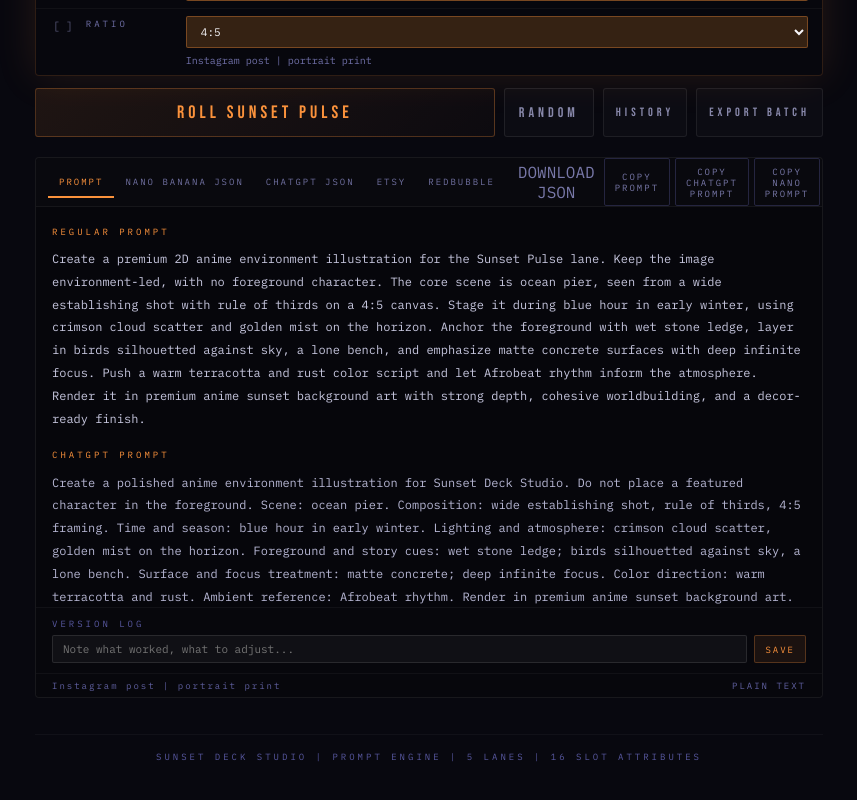
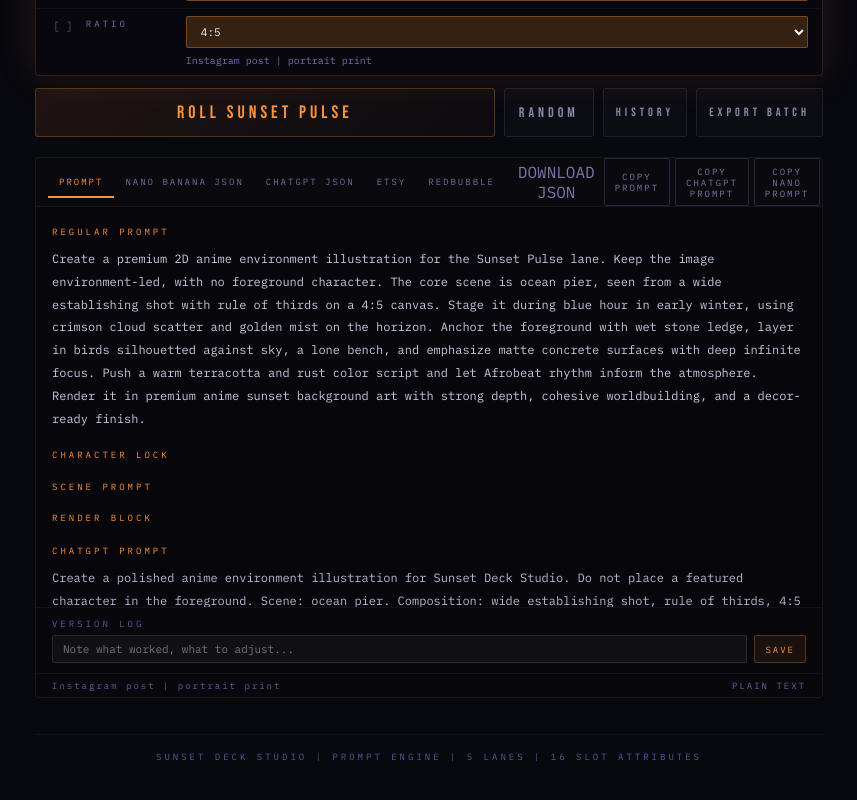
Before and after one commit to romanalva/AnimeOCGenerator, a React (Vite) app: page / in a window 1280 px wide. Shown: the part 1044-1844 px from the top of the page, without its empty margins (211-1068 px from the left). Built offline with nearby package versions, Linux system fonts and the light colour scheme.

Commit message:
Refactor portrait prompt builder into modular compressed blocks

```diff
--- a/src/OutputCard.jsx
+++ b/src/OutputCard.jsx
@@ -138,6 +138,24 @@ export const OutputCard = memo(function OutputCard({
           </div>
           <div style={{ color: "#c8c8e0", marginBottom: 16, whiteSpace: "pre-wrap", wordBreak: "break-word" }}>
             {result.regularPrompt}
+          </div>
+          <div style={{ fontSize: 9, letterSpacing: 3, color: accentColor, textTransform: "uppercase", marginBottom: 8 }}>
+            Character Lock
+          </div>
+          <div style={{ color: "#b7b7d4", marginBottom: 14, whiteSpace: "pre-wrap", wordBreak: "break-word" }}>
+            {result.characterLockPrompt}
+          </div>
+          <div style={{ fontSize: 9, letterSpacing: 3, color: accentColor, textTransform: "uppercase", marginBottom: 8 }}>
+            Scene Prompt
+          </div>
+          <div style={{ color: "#b7b7d4", marginBottom: 14, whiteSpace: "pre-wrap", wordBreak: "break-word" }}>
+            {result.scenePrompt}
+          </div>
+          <div style={{ fontSize: 9, letterSpacing: 3, color: accentColor, textTransform: "uppercase", marginBottom: 8 }}>
+            Render Block
+          </div>
+          <div style={{ color: "#b7b7d4", marginBottom: 16, whiteSpace: "pre-wrap", wordBreak: "break-word" }}>
+            {result.renderBlockPrompt}
           </div>
           <div style={{ fontSize: 9, letterSpacing: 3, color: accentColor, textTransform: "uppercase", marginBottom: 8 }}>
             ChatGPT Prompt
--- a/src/portraitData.js
+++ b/src/portraitData.js
@@ -677,6 +677,17 @@ function uniqueList(items, limit = items.length) {
   return [...new Set(items.filter(Boolean))].slice(0, limit);
 }
 
+const DEFAULT_NEGATIVE_PROMPT =
+  "low quality, blurry, bad anatomy, malformed hands, extra fingers, extra limbs, asymmetrical eyes, facial distortion, muddy colors, text, watermark, logo";
+
+const SYNONYM_GROUPS = [
+  ["anime poster art", "modern anime poster art", "premium anime poster art", "key visual"],
+  ["premium", "polished", "commercial"],
+  ["high detail", "hyperdetailed", "illustration-grade detailing", "8k quality"],
+  ["neon glow", "neon-tinged", "neon signs", "glowing screens"],
+  ["mysterious", "sultry", "alluring"],
+];
+
 function pickFrom(pool, fallback = []) {
   const source = pool?.length ? pool : fallback;
   return rand(source);
@@ -725,6 +736,167 @@ function joinNatural(parts, joiner = ", ") {
   return parts.filter(Boolean).join(joiner);
 }
 
+function normalizeToken(value = "") {
+  return value.toLowerCase().replace(/[^a-z0-9\s-]/g, "").replace(/\s+/g, " ").trim();
+}
+
+function toList(value) {
+  return Array.isArray(value) ? value : value ? [value] : [];
+}
+
+function canonicalizeSynonyms(items) {
+  const used = new Set();
+  return items.filter((item) => {
+    const normalized = normalizeToken(item);
+    const synonymGroup = SYNONYM_GROUPS.find((group) =>
+      group.some((entry) => normalized.includes(normalizeToken(entry))),
+    );
+    const key = synonymGroup ? synonymGroup[0] : normalized;
+    if (!key || used.has(key)) {
+      return false;
+    }
+    used.add(key);
+    return true;
+  });
+}
+
+export function dedupeDescriptors(list = []) {
+  const deduped = [];
+  const seen = new Set();
+  toList(list).forEach((item) => {
+    if (!item) {
+      return;
+    }
+    const normalized = normalizeToken(item);
+    if (!normalized || seen.has(normalized)) {
+      return;
+    }
+    seen.add(normalized);
+    deduped.push(item.trim());
+  });
+
+  return canonicalizeSynonyms(deduped);
+}
+
+function truncateByWordLimit(text = "", wordLimit = 25) {
+  const words = text.trim().split(/\s+/).filter(Boolean);
+  if (words.length <= wordLimit) {
+    return text.trim();
+  }
+  return words.slice(0, wordLimit).join(" ");
+}
+
+function firstDistinct(options = [], fallback = "") {
+  const deduped = dedupeDescriptors(options);
+  return deduped[0] ?? fallback;
+}
+
+function resolveCameraTerms(prompt) {
+  const framing = firstDistinct([prompt.shot_type, prompt.composition]);
+  const lens = firstDistinct([prompt.camera_lens]);
+  return { framing, lens };
+}
+
+function resolvePrimaryMood(moodValue = "") {
+  const [dominant, secondary] = moodValue
+    .split(/\s+and\s+/i)
+    .map((token) => token.trim())
+    .filter(Boolean);
+
+  return secondary ? `${dominant} and ${secondary}` : dominant || moodValue;
+}
+
+function resolveRenderStack(prompt) {
+  return {
+    mainStyle: firstDistinct([prompt.anime_render_style, ...(prompt.style_tags ?? [])]),
+    linework: firstDistinct([prompt.linework_style]),
+    shading: firstDistinct([prompt.shading_style]),
+    finish: dedupeDescriptors([...(prompt.style_tags ?? []), prompt.anime_eye_render]).slice(0, 2),
+  };
+}
+
+export function buildCharacterLock(prompt) {
+  const subject = "woman";
+  const identityTraits = dedupeDescriptors([
+    prompt.body_type,
+    prompt.skin_tone,
+    prompt.face_shape?.replace("elegant ", ""),
+    `${prompt.eye_color} eyes`,
+    prompt.hair_length?.replace("long with ", "long "),
+    prompt.hair_color ? `${prompt.hair_color} hair` : "",
+    prompt.hair_style,
+    prompt.expression,
+  ]);
+
+  return truncateByWordLimit(
+    `clearly adult ${subject}, ${identityTraits.join(", ")}`.replace(/\s+,/g, ","),
+    25,
+  );
+}
+
+function buildOutfitSection(prompt) {
+  return truncateByWordLimit(
+    dedupeDescriptors([prompt.outfit, prompt.accessories])
+      .filter((item) => item !== "no accessories")
+      .join(", "),
+    18,
+  );
+}
+
+export function buildSceneBlock(prompt) {
+  const { framing, lens } = resolveCameraTerms(prompt);
+  const poseAndFraming = truncateByWordLimit(
+    dedupeDescriptors([prompt.pose, framing, lens]).join(", "),
+    20,
+  );
+
+  const environmentLight = truncateByWordLimit(
+    dedupeDescriptors([
+      prompt.setting,
+      prompt.time_of_day,
+      prompt.lighting,
+      prompt.color_palette,
+      resolvePrimaryMood(prompt.mood),
+      prompt.weather_atmosphere,
+    ]).join(", "),
+    25,
+  );
+
+  return { poseAndFraming, environmentLight };
+}
+
+export function buildRenderBlock(prompt) {
+  const render = resolveRenderStack(prompt);
+  return truncateByWordLimit(
+    dedupeDescriptors([
+      render.mainStyle,
+      render.linework,
+      render.shading,
+      ...render.finish,
+    ]).join(", "),
+    18,
+  );
+}
+
+export function buildNegativePrompt() {
+  return DEFAULT_NEGATIVE_PROMPT;
+}
+
+export function compressPromptSections(sections) {
+  return {
+    characterLock: truncateByWordLimit(sections.characterLock, 25),
+    outfit: truncateByWordLimit(sections.outfit, 18),
+    poseAndFraming: truncateByWordLimit(sections.poseAndFraming, 20),
+    environmentLight: truncateByWordLimit(sections.environmentLight, 25),
+    renderBlock: truncateByWordLimit(sections.renderBlock, 18),
+    negativePrompt: buildNegativePrompt(),
+  };
+}
+
+export function assembleFinalPrompt(sections) {
+  return `Create a high-quality anime illustration of a ${sections.characterLock}. She wears ${sections.outfit}. She is ${sections.poseAndFraming}. Set in ${sections.environmentLight}. Style: ${sections.renderBlock}.\n\nNegative prompt: ${sections.negativePrompt}`;
+}
+
 function buildScenarioAwareTags(overrides, scenario, stylePackage) {
   if (overrides.style_tags) {
     return overrides.style_tags;
@@ -765,19 +937,32 @@ export function getOrientationForAspectRatio(aspectRatio) {
 }
 
 function buildPortraitNegativePrompt(prompt) {
-  return uniqueList(prompt.negative_tags, 14).join(", ");
+  return buildNegativePrompt(prompt);
 }
 
 function buildPortraitRegularPrompt(prompt) {
-  return `Create a premium anime portrait in ${prompt.aspect_ratio} with a ${prompt.shot_type} and ${prompt.composition}, framed through a ${prompt.camera_lens}. The subject should feel ${prompt.age_aesthetic} with a ${prompt.body_type} presence, wearing ${prompt.outfit} with ${prompt.accessories}, posed ${prompt.pose}. Give her ${prompt.expression}, ${prompt.makeup}, ${prompt.face_shape}, ${prompt.nose}, ${prompt.lips}, ${prompt.eye_color} eyes with ${prompt.eye_style}, ${prompt.hair_color} hair that is ${prompt.hair_length} and ${prompt.hair_style}, plus ${prompt.skin_tone} skin with ${prompt.blush}. Place her in ${prompt.setting}, lit by ${prompt.lighting} during ${prompt.time_of_day} with ${prompt.weather_atmosphere}, carrying a ${prompt.mood} mood and a ${prompt.color_palette} color script. Render it as ${prompt.anime_render_style} with ${prompt.linework_style}, ${prompt.shading_style}, and ${prompt.anime_eye_render}. Finish with ${prompt.style_tags.join(", ")}.`;
+  const characterLock = buildCharacterLock(prompt);
+  const outfit = buildOutfitSection(prompt);
+  const scene = buildSceneBlock(prompt);
+  const renderBlock = buildRenderBlock(prompt);
+  const compressedSections = compressPromptSections({
+    characterLock,
+    outfit,
+    poseAndFraming: scene.poseAndFraming,
+    environmentLight: scene.environmentLight,
+    renderBlock,
+  });
+
+  return assembleFinalPrompt(compressedSections);
 }
 
 function buildPortraitChatGptPrompt(prompt) {
-  return `Create a polished anime portrait illustration. Use a ${prompt.aspect_ratio} canvas with ${prompt.orientation} orientation, a ${prompt.shot_type}, ${prompt.composition}, and a ${prompt.camera_lens}. Design the subject as ${prompt.age_aesthetic} with a ${prompt.body_type} build. Face and expression: ${joinNatural([prompt.expression, prompt.makeup, prompt.face_shape, prompt.nose, prompt.lips])}. Hair, eyes, and complexion: ${joinNatural([`${prompt.hair_color} hair`, prompt.hair_length, prompt.hair_style, `${prompt.eye_color} eyes`, prompt.eye_style, `${prompt.skin_tone} skin`, prompt.blush])}. Wardrobe and styling: ${prompt.outfit}, ${prompt.accessories}. Pose: ${prompt.pose}. Environment: ${prompt.setting}. Light the scene with ${prompt.lighting} at ${prompt.time_of_day}, with ${prompt.weather_atmosphere}, a ${prompt.mood} mood, and a ${prompt.color_palette} palette. Render in ${joinNatural([prompt.anime_render_style, prompt.linework_style, prompt.shading_style, prompt.anime_eye_render])}. Keep the final image coherent, commercial, and premium, with ${prompt.style_tags.join(", ")}. Exclude text, watermarking, malformed anatomy, and broken hands.`;
+  return buildPortraitRegularPrompt(prompt);
 }
 
 function buildPortraitNanoPrompt(prompt) {
-  return `Format: ${prompt.aspect_ratio}; ${prompt.orientation} orientation; ${prompt.shot_type}; ${prompt.composition}; lens ${prompt.camera_lens}. Subject: ${prompt.age_aesthetic}, ${prompt.body_type}, ${prompt.expression}. Face: ${prompt.face_shape}; ${prompt.nose}; ${prompt.lips}; ${prompt.eye_color} eyes; ${prompt.eye_style}. Hair and skin: ${prompt.hair_color}; ${prompt.hair_length}; ${prompt.hair_style}; ${prompt.skin_tone}; ${prompt.blush}. Wardrobe: ${prompt.outfit}. Accessories: ${prompt.accessories}. Pose: ${prompt.pose}. Scene: ${prompt.setting}. Light and atmosphere: ${prompt.lighting}; ${prompt.time_of_day}; ${prompt.weather_atmosphere}; ${prompt.mood}; ${prompt.color_palette}. Render: ${prompt.anime_render_style}; ${prompt.linework_style}; ${prompt.shading_style}; ${prompt.anime_eye_render}. Tags: ${prompt.style_tags.join(", ")}.`;
+  const scene = buildSceneBlock(prompt);
+  return `Character Lock: ${buildCharacterLock(prompt)}\nScene: ${scene.poseAndFraming}; ${scene.environmentLight}\nRender: ${buildRenderBlock(prompt)}`;
 }
 
 function buildPortraitSummary(prompt) {
@@ -800,6 +985,10 @@ function buildPortraitSummary(prompt) {
 
 function decoratePortraitPrompt(prompt) {
   const platformConfig = resolvePortraitPlatformConfig(prompt.aspect_ratio);
+  const characterLock = buildCharacterLock(prompt);
+  const outfitSection = buildOutfitSection(prompt);
+  const sceneBlock = buildSceneBlock(prompt);
+  const renderBlock = buildRenderBlock(prompt);
   const regularPrompt = buildPortraitRegularPrompt(prompt);
   const chatgptPrompt = buildPortraitChatGptPrompt(prompt);
   const nanoPrompt = buildPortraitNanoPrompt(prompt);
@@ -813,6 +1002,10 @@ function decoratePortraitPrompt(prompt) {
     regularPrompt,
     chatgptPrompt,
     nanoPrompt,
+    fullPrompt: regularPrompt,
+    characterLockPrompt: characterLock,
+    scenePrompt: `${sceneBlock.poseAndFraming}. ${sceneBlock.environmentLight}`,
+    renderBlockPrompt: renderBlock,
     negativePrompt,
     combinedPrompt: `${regularPrompt}\n\nNegative prompt: ${negativePrompt}`,
     chatGPT: {
```
Also changed, not shown: 1 other file (tests, documents, lock files or other folders).
